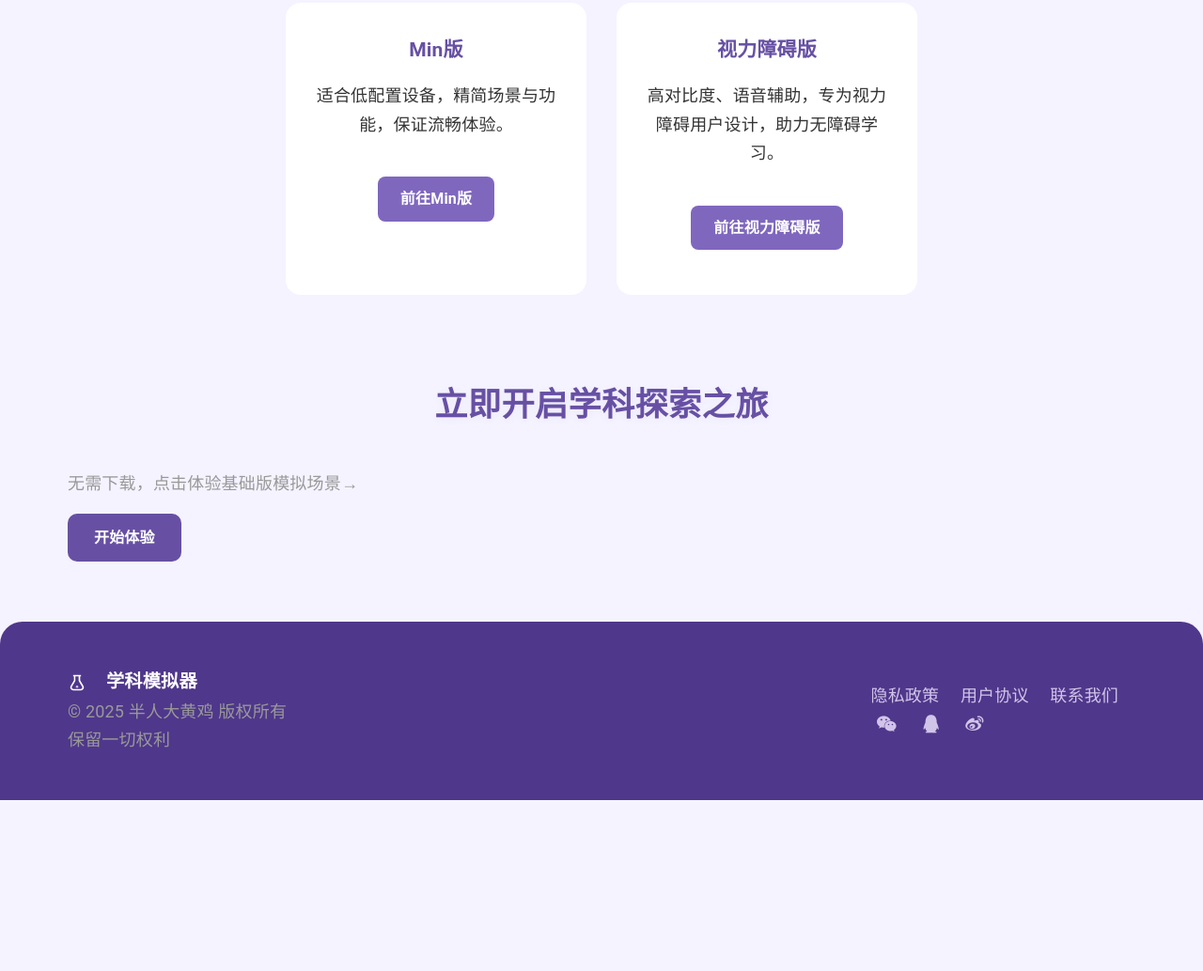
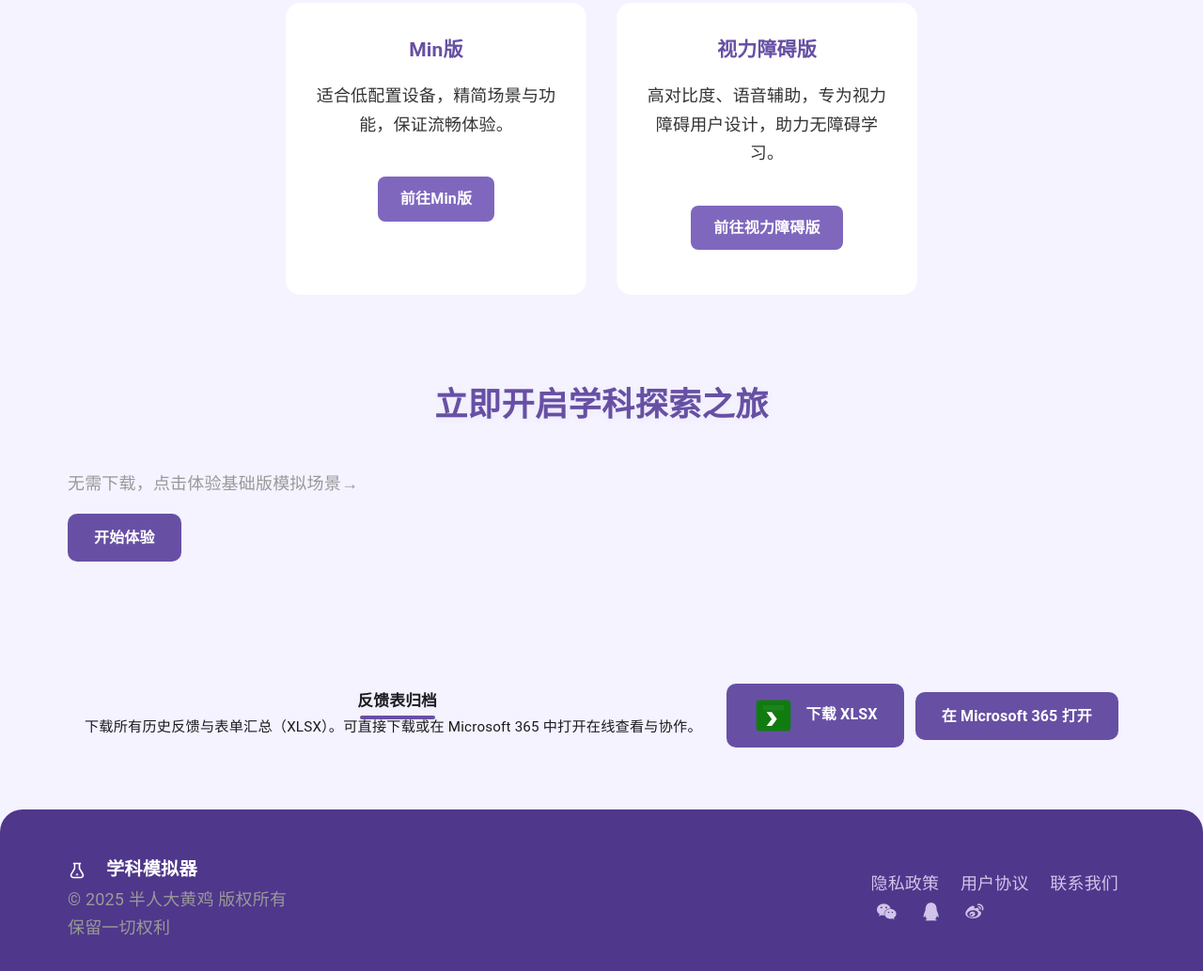
Before and after one commit to ttummc/xueke, a plain HTML site: page index.html in a window 1280 px wide. Shown: the part 3867-4901 px from the top of the page at 94% size. Before the commit the page ends 4719 px from the top, so only its background shows below. Drawn offline with Linux system fonts and the light colour scheme.

Commit message:
增加反馈表归档

```diff
--- a/index.html
+++ b/index.html
@@ -7,6 +7,29 @@
     <link rel="stylesheet" href="style.css">
     <!-- Font Awesome for footer social icons -->
     <link rel="stylesheet" href="https://cdnjs.cloudflare.com/ajax/libs/font-awesome/6.0.0/css/all.min.css">
+
+    <!-- 新增：反馈表归档样式（简约） -->
+    <style>
+      .feedback-download { padding: var(--gap-md) 0; }
+      .feedback-card {
+        display:flex;
+        gap:18px;
+        align-items:center;
+        justify-content:space-between;
+        background: var(--surface);
+        border-radius:12px;
+        padding:18px;
+        width:100%;
+      }
+      .feedback-card .info { text-align:left; flex:1; }
+      .feedback-card .info .section-title { margin:0 0 6px 0; font-size:1.05rem; color:var(--secondary); }
+      .feedback-card .info p { margin:0; color:var(--muted); font-size:0.95rem; }
+      .feedback-card .download-actions { display:flex; gap:12px; align-items:center; }
+      .office-icon { width:44px; height:44px; display:inline-block; margin-right:8px; vertical-align:middle; }
+      @media (prefers-color-scheme: dark){
+        .feedback-card{ background: var(--surface); color:var(--text); }
+      }
+    </style>
 </head>
 <body>
     <!-- 导航栏 -->
@@ -237,6 +260,36 @@
                 </div>
             </div>
         </section>
+
+        <!-- 新增：反馈表归档下载区 -->
+        <section class="feedback-download" id="feedback-download" aria-labelledby="feedback-title">
+      <div class="container">
+        <div class="feedback-card" role="region" aria-label="反馈表归档">
+          <div class="info">
+            <h2 class="section-title" id="feedback-title">反馈表归档</h2>
+            <p class="placeholder">下载所有历史反馈与表单汇总（XLSX）。可直接下载或在 Microsoft 365 中打开在线查看与协作。</p>
+          </div>
+
+          <div class="download-actions" aria-hidden="false">
+            <!-- 本地下载按钮：请将文件放至 downloads/feedback-archive.xlsx -->
+            <a class="btn" href="downloads/feedback-archive.xlsx" download="feedback-archive.xlsx" title="下载反馈表（XLSX）">
+              <!-- 简洁微软表格图标（Excel/Office 风格） -->
+              <svg class="office-icon" viewBox="0 0 48 48" xmlns="http://www.w3.org/2000/svg" aria-hidden="true" focusable="false">
+                <rect x="4" y="6" width="40" height="36" rx="4" fill="#107C10"/>
+                <rect x="12" y="12" width="24" height="6" rx="1" fill="#fff" opacity="0.06"/>
+                <path d="M16 20 L22 28 L16 36 L22 36 L28 28 L22 20 Z" fill="#fff"/>
+              </svg>
+              下载 XLSX
+            </a>
+
+            <!-- 在 Microsoft 365 中打开 -->
+            <a class="btn secondary" href="https://www.office.com/launch/excel" target="_blank" rel="noopener" title="在 Microsoft 365 打开（新标签）">
+              在 Microsoft 365 打开
+            </a>
+          </div>
+        </div>
+      </div>
+    </section>
     </main>
 
     <!-- Footer -->
```
